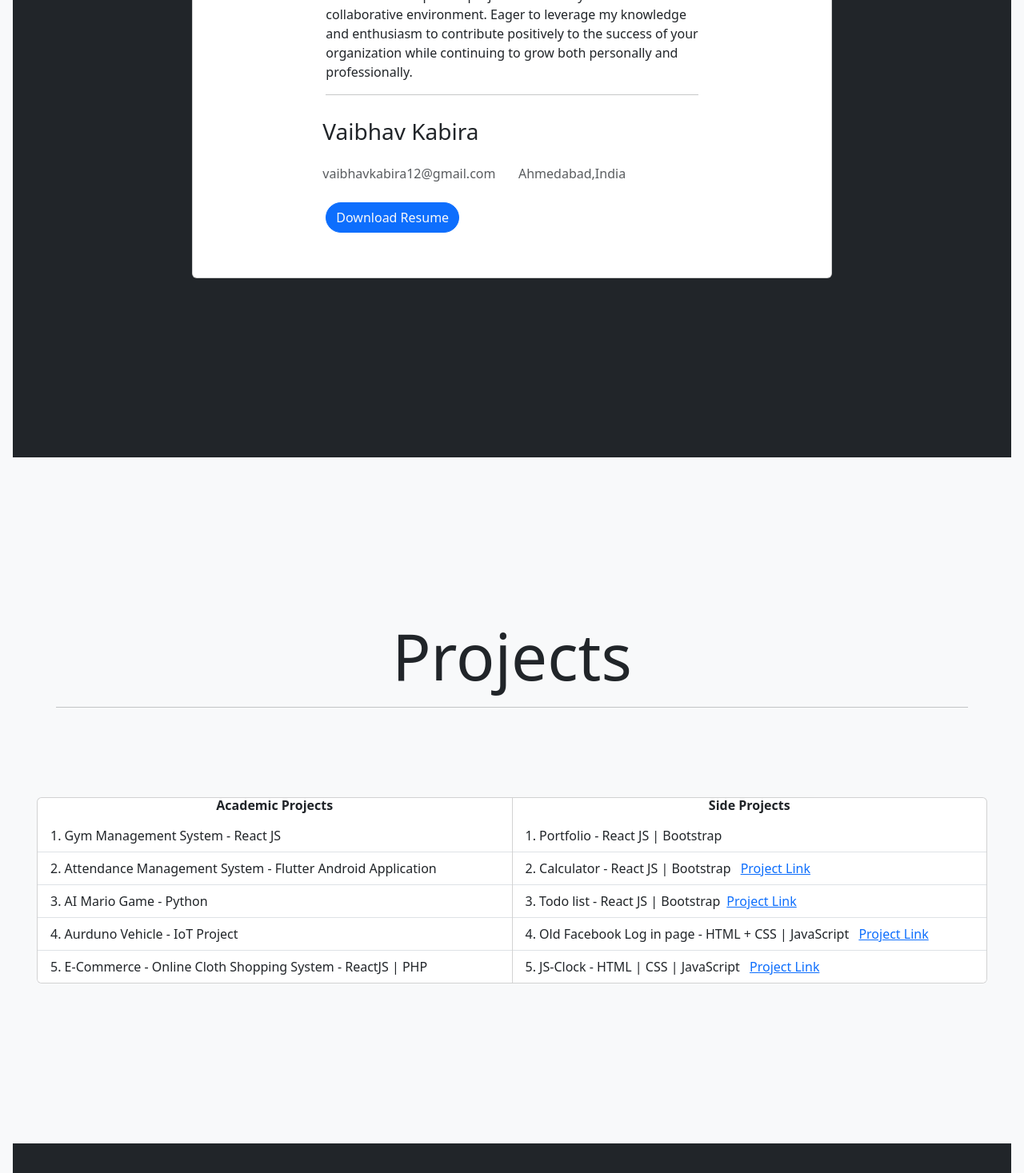
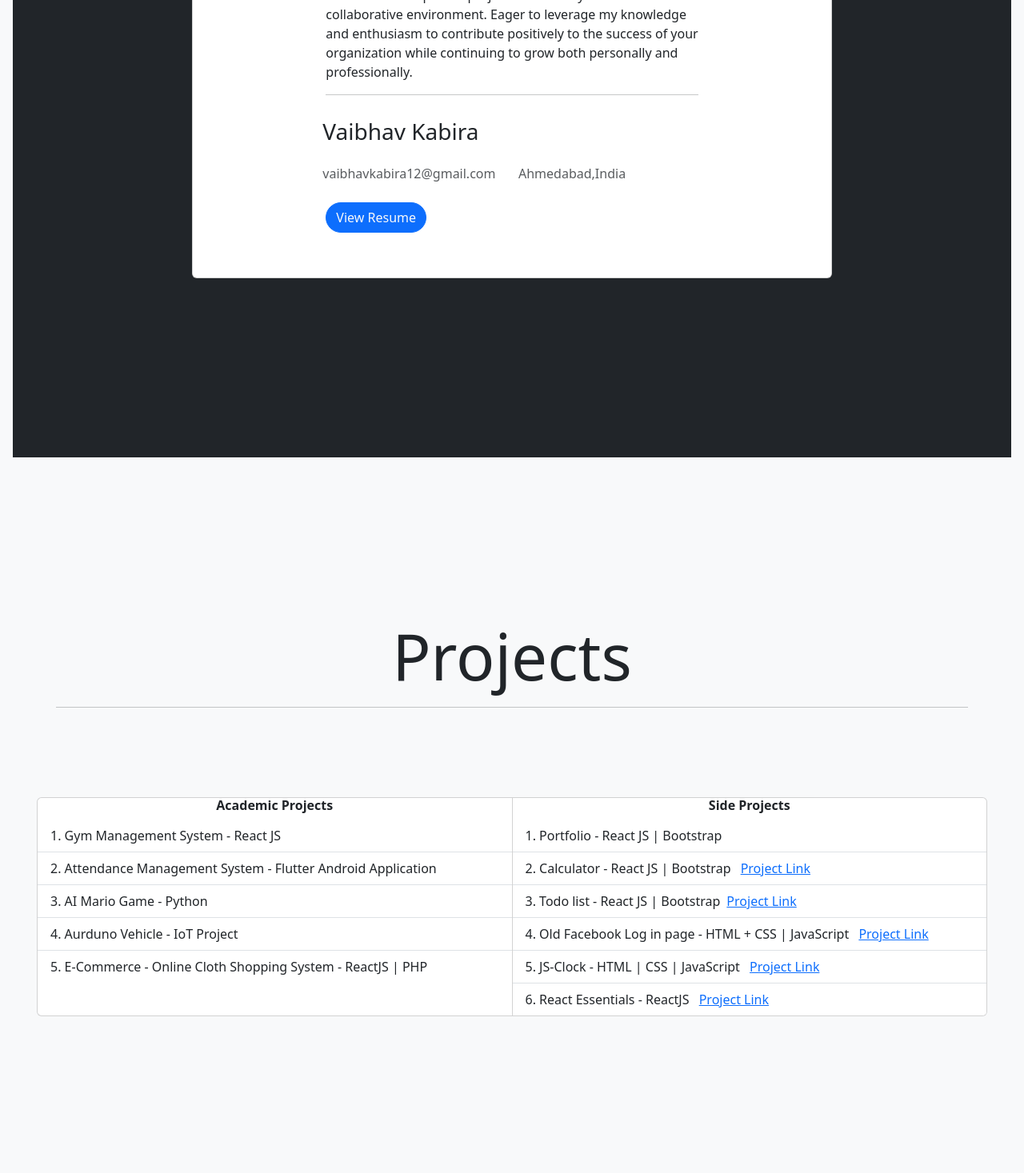
Before and after one commit to Vaibhav-1211/vk_portfolio.github.io, a React (Vite) app: page / in a window 1280 px wide. Shown: the part 1209-2676 px from the top of the page at 80% size. Built offline with nearby package versions, Linux system fonts and the light colour scheme.

Commit message:
link updated

```diff
--- a/src/pages/Page2.jsx
+++ b/src/pages/Page2.jsx
@@ -18,7 +18,7 @@ const Profile = () => {
             </div>
             <div className='row-1'>
 
-              <button className='btn btn-primary col rounded-pill my-3' type='button' ><a className="text-light text-decoration-none" href='https://drive.google.com/file/d/1nTXFa-hxn2qZSa-0U2eZ8VRY_8J6N9Ly/view?usp=drive_link'>Download Resume</a></button>
+              <button className='btn btn-primary col rounded-pill my-3' type='button' ><a className="text-light text-decoration-none" href='https://drive.google.com/file/d/1KkCk73stQPZqzxRPPGYOAyQOX91keGt4/view?usp=sharing'>View Resume</a></button>
             </div>
           </div>
         </div>
--- a/src/pages/project.jsx
+++ b/src/pages/project.jsx
@@ -22,6 +22,7 @@ const Project = () => {
           <li className="list-group-item">Old Facebook Log in page - HTML + CSS | JavaScript <a className="mx-auto px-2" href="https://vaibhav-1211.github.io/loginPageOldfb/ "
           >Project Link</a></li>
           <li className="list-group-item">JS-Clock - HTML | CSS | JavaScript <a className="mx-auto px-2" href="https://vaibhav-1211.github.io/js-clock/ ">Project Link</a></li>
+          <li className="list-group-item">React Essentials - ReactJS <a className="mx-auto px-2" href="https://react-essentials-ten.vercel.app/ ">Project Link</a></li>
         </ul>
       </div>
     </div>
```
Also changed, not shown: src/assets/hero-unsplash.jpg (added).
